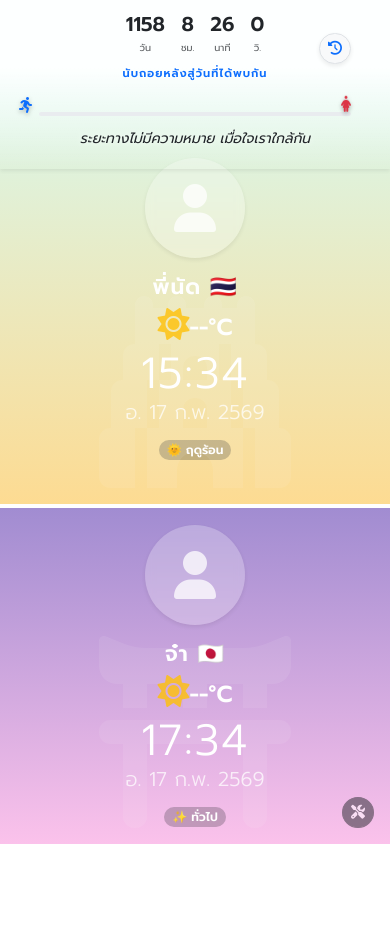
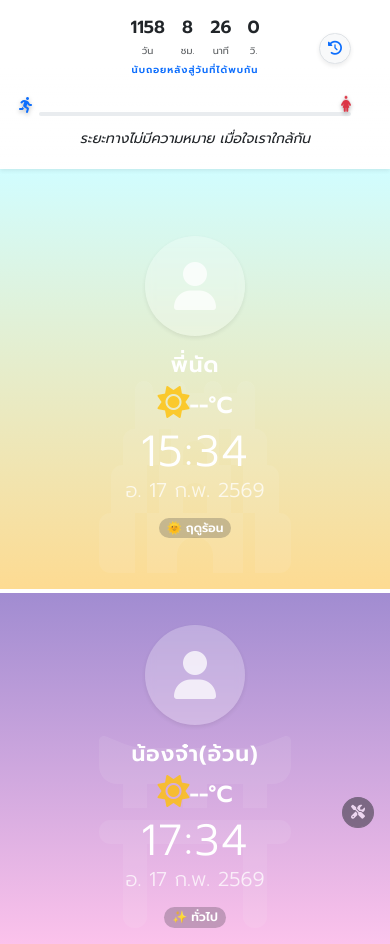
Before and after one commit to Natthaphong1996/YouAndMe, a plain HTML site: page index.html in a window 390 px wide. Before the commit the page ends 844 px from the top, so only its background shows below. Drawn offline with nearby package versions, Linux system fonts and the light colour scheme; no server answers.

Commit message:
Redesign header and shared countdown UI
Replace and relocate the top header into a non-fixed, centered "center-piece" containing the shared countdown, progress track, runner icons, heart, daily message and a memories button. Update page title to "YouAndMe" and rename side headings (removed flag emojis, changed to "พี่นัด" and "น้องจ๋า(อ้วน)"). Remove the duplicated fixed header markup. Adjust styles for responsive layout: use min-height and flex on body, reduce split-side min-height, normalize content-wrapper padding, make center-piece relative with reduced z-index, and add compact header sizing for mobile. These changes improve mobile friendliness and simplify the header layout while preserving countdown functionality.

```diff
--- a/index.html
+++ b/index.html
@@ -4,7 +4,7 @@
 <head>
     <meta charset="UTF-8">
     <meta name="viewport" content="width=device-width, initial-scale=1.0"> <!-- Mobile optimized -->
-    <title>Counting Down to You (TH 🇹🇭 & JP 🇯🇵)</title>
+    <title>YouAndMe</title>
     <!-- Bootstrap 5.3 -->
     <link href="https://cdn.jsdelivr.net/npm/bootstrap@5.3.3/dist/css/bootstrap.min.css" rel="stylesheet">
     <!-- Google Fonts -->
@@ -21,82 +21,9 @@
 <body>
 
     <!-- Split Screen Layout -->
-    <div class="split-container">
-
-        <!-- Thailand Side (Left/Top) -->
-        <div id="th-pane" class="split-side position-relative">
-            <div class="split-bg"></div>
-            <div class="split-overlay" id="th-overlay"></div>
-
-            <!-- Landmark Silhouette (Thailand) -->
-            <div class="landmark-silhouette position-absolute bottom-0 w-100 text-center text-white"
-                style="z-index: 0; pointer-events: none; opacity: 0.08; padding-bottom: 1rem;">
-                <i class="fas fa-gopuram" style="font-size: 12rem;"></i>
-            </div>
-
-            <div class="content-wrapper d-flex flex-column justify-content-center align-items-center h-100 p-3 fade-in">
-                <!-- Profile Pic Placeholder -->
-                <div class="mb-3 position-relative">
-                    <div class="rounded-circle bg-white bg-opacity-25 d-flex align-items-center justify-content-center shadow-sm"
-                        style="width: 100px; height: 100px; backdrop-filter: blur(5px);">
-                        <i class="fas fa-user text-white opacity-75" style="font-size: 3rem;"></i>
-                    </div>
-                </div>
-
-                <h2 class="h4 text-uppercase letter-spacing-2 mb-2 fw-bold">พี่นัด 🇹🇭</h2>
-
-                <div class="d-flex align-items-center mb-0">
-                    <i class="fas fa-sun weather-icon me-2 text-warning" id="th-weather"></i>
-                    <span class="h3 fw-bold mb-0" id="th-temp">--°C</span>
-                </div>
-
-                <div class="display-local-time display-1 fw-light mb-0" id="th-clock">--:--</div>
-                <div class="h5 fw-light mb-3 opacity-75" id="th-date">--/--/----</div>
-
-                <small class="badge rounded-pill bg-dark bg-opacity-25" id="th-season">กำลังตรวจสอบ...</small>
-            </div>
-            <div class="animation-layer th-anim"></div>
-        </div>
-
-        <!-- Japan Side (Right/Bottom) -->
-        <div id="jp-pane" class="split-side position-relative">
-            <div class="split-bg"></div>
-            <div class="split-overlay" id="jp-overlay"></div>
-
-            <!-- Landmark Silhouette (Japan) -->
-            <div class="landmark-silhouette position-absolute bottom-0 w-100 text-center text-white"
-                style="z-index: 0; pointer-events: none; opacity: 0.08; padding-bottom: 1rem;">
-                <i class="fas fa-torii-gate" style="font-size: 12rem;"></i>
-            </div>
-
-            <div
-                class="content-wrapper d-flex flex-column justify-content-center align-items-center h-100 p-3 fade-in delay-1">
-                <!-- Profile Pic Placeholder -->
-                <div class="mb-3 position-relative">
-                    <div class="rounded-circle bg-white bg-opacity-25 d-flex align-items-center justify-content-center shadow-sm"
-                        style="width: 100px; height: 100px; backdrop-filter: blur(5px);">
-                        <i class="fas fa-user text-white opacity-75" style="font-size: 3rem;"></i>
-                    </div>
-                </div>
-
-                <h2 class="h4 text-uppercase letter-spacing-2 mb-2 fw-bold">จ๋า 🇯🇵</h2>
-
-                <div class="d-flex align-items-center mb-0">
-                    <i class="fas fa-moon weather-icon me-2 text-light" id="jp-weather"></i>
-                    <span class="h3 fw-bold mb-0" id="jp-temp">--°C</span>
-                </div>
-
-                <div class="display-local-time display-1 fw-light mb-0" id="jp-clock">--:--</div>
-                <div class="h5 fw-light mb-3 opacity-75" id="jp-date">--/--/----</div>
-
-                <small class="badge rounded-pill bg-dark bg-opacity-25" id="jp-season">กำลังตรวจสอบ...</small>
-            </div>
-            <div class="animation-layer jp-anim"></div>
-        </div>
-
     <!-- Top Header Bar (Redesigned) -->
     <div
-            class="center-piece glass-panel shadow-sm p-2 px-2 px-md-4 fixed-top d-flex flex-column justify-content-between fade-in delay-2">
+        class="center-piece glass-panel shadow-sm p-2 px-2 px-md-4 d-flex flex-column justify-content-between fade-in delay-2">
 
         <!-- Main Row: Info | Countdown | Actions -->
         <div class="d-flex justify-content-between align-items-center w-100 position-relative"
@@ -182,6 +109,81 @@
             <span id="progress-text">0%</span>
         </div>
     </div>
+
+    <div class="split-container">
+
+        <!-- Thailand Side (Left/Top) -->
+        <div id="th-pane" class="split-side position-relative">
+            <div class="split-bg"></div>
+            <div class="split-overlay" id="th-overlay"></div>
+
+            <!-- Landmark Silhouette (Thailand) -->
+            <div class="landmark-silhouette position-absolute bottom-0 w-100 text-center text-white"
+                style="z-index: 0; pointer-events: none; opacity: 0.08; padding-bottom: 1rem;">
+                <i class="fas fa-gopuram" style="font-size: 12rem;"></i>
+            </div>
+
+            <div class="content-wrapper d-flex flex-column justify-content-center align-items-center h-100 p-3 fade-in">
+                <!-- Profile Pic Placeholder -->
+                <div class="mb-3 position-relative">
+                    <div class="rounded-circle bg-white bg-opacity-25 d-flex align-items-center justify-content-center shadow-sm"
+                        style="width: 100px; height: 100px; backdrop-filter: blur(5px);">
+                        <i class="fas fa-user text-white opacity-75" style="font-size: 3rem;"></i>
+                    </div>
+                </div>
+
+                <h2 class="h4 text-uppercase letter-spacing-2 mb-2 fw-bold">พี่นัด</h2>
+
+                <div class="d-flex align-items-center mb-0">
+                    <i class="fas fa-sun weather-icon me-2 text-warning" id="th-weather"></i>
+                    <span class="h3 fw-bold mb-0" id="th-temp">--°C</span>
+                </div>
+
+                <div class="display-local-time display-1 fw-light mb-0" id="th-clock">--:--</div>
+                <div class="h5 fw-light mb-3 opacity-75" id="th-date">--/--/----</div>
+
+                <small class="badge rounded-pill bg-dark bg-opacity-25" id="th-season">กำลังตรวจสอบ...</small>
+            </div>
+            <div class="animation-layer th-anim"></div>
+        </div>
+
+        <!-- Japan Side (Right/Bottom) -->
+        <div id="jp-pane" class="split-side position-relative">
+            <div class="split-bg"></div>
+            <div class="split-overlay" id="jp-overlay"></div>
+
+            <!-- Landmark Silhouette (Japan) -->
+            <div class="landmark-silhouette position-absolute bottom-0 w-100 text-center text-white"
+                style="z-index: 0; pointer-events: none; opacity: 0.08; padding-bottom: 1rem;">
+                <i class="fas fa-torii-gate" style="font-size: 12rem;"></i>
+            </div>
+
+            <div
+                class="content-wrapper d-flex flex-column justify-content-center align-items-center h-100 p-3 fade-in delay-1">
+                <!-- Profile Pic Placeholder -->
+                <div class="mb-3 position-relative">
+                    <div class="rounded-circle bg-white bg-opacity-25 d-flex align-items-center justify-content-center shadow-sm"
+                        style="width: 100px; height: 100px; backdrop-filter: blur(5px);">
+                        <i class="fas fa-user text-white opacity-75" style="font-size: 3rem;"></i>
+                    </div>
+                </div>
+
+                <h2 class="h4 text-uppercase letter-spacing-2 mb-2 fw-bold">น้องจ๋า(อ้วน)</h2>
+
+                <div class="d-flex align-items-center mb-0">
+                    <i class="fas fa-moon weather-icon me-2 text-light" id="jp-weather"></i>
+                    <span class="h3 fw-bold mb-0" id="jp-temp">--°C</span>
+                </div>
+
+                <div class="display-local-time display-1 fw-light mb-0" id="jp-clock">--:--</div>
+                <div class="h5 fw-light mb-3 opacity-75" id="jp-date">--/--/----</div>
+
+                <small class="badge rounded-pill bg-dark bg-opacity-25" id="jp-season">กำลังตรวจสอบ...</small>
+            </div>
+            <div class="animation-layer jp-anim"></div>
+        </div>
+
+
 
     </div>
 
--- a/style.css
+++ b/style.css
@@ -10,7 +10,9 @@
     margin: 0;
     padding: 0;
     overflow-x: hidden;
-    height: 100vh;
+    min-height: 100vh;
+    display: flex;
+    flex-direction: column;
 }
 
 /* Split Screen Layouts */
@@ -81,17 +83,27 @@
         /* Reset transform */
     }
 
-    /* Push text down in the top pane so it's visible below the header */
-    #th-pane .content-wrapper {
-        padding-top: 130px !important;
-        /* Enough space for header + spacing */
+    .content-wrapper {
+        padding-top: 2rem !important;
+        /* Reset padding */
         justify-content: flex-start;
     }
 
     .split-side {
         height: auto;
-        min-height: 60vh;
-        /* Increase height to fit card + content */
+        min-height: 50vh;
+        /* Fit 2 panes in 1 screen if possible */
+    }
+
+    /* Compact Header for Mobile */
+    .center-piece .h5 {
+        font-size: 1.1rem !important;
+        margin-bottom: 0 !important;
+    }
+
+    .center-piece small {
+        font-size: 0.6rem !important;
+        margin-top: 2px !important;
     }
 
     #th-pane {
@@ -110,11 +122,10 @@
 /* Center Piece (Shared Countdown) */
 /* Top Header Bar */
 .center-piece {
-    position: fixed;
-    top: 0;
-    left: 0;
+    position: relative;
+    /* Unfixed */
     width: 100%;
-    z-index: 1000;
+    z-index: 10;
     /* Remove Card Styling */
     background: linear-gradient(to bottom, rgba(255, 255, 255, 0.95) 40%, rgba(255, 255, 255, 0) 100%);
     backdrop-filter: none;
@@ -124,14 +135,14 @@
     transform: none;
     max-width: none;
     padding: 0.5rem 10% 1rem 10% !important;
-    /* Increase side margins to 10% */
-    /* Increase side margins by ~5% */
 }
 
 /* Ensure content on both panes is pushed down */
 .content-wrapper {
-    padding-top: 100px;
-    /* Space for header */
+    padding-top: 1rem;
+    /* Reset padding */
+    width: 100%;
+    /* Ensure width */
 }
 
 .center-piece h3,
```
Lines whose indentation alone changed are shown as unchanged.
